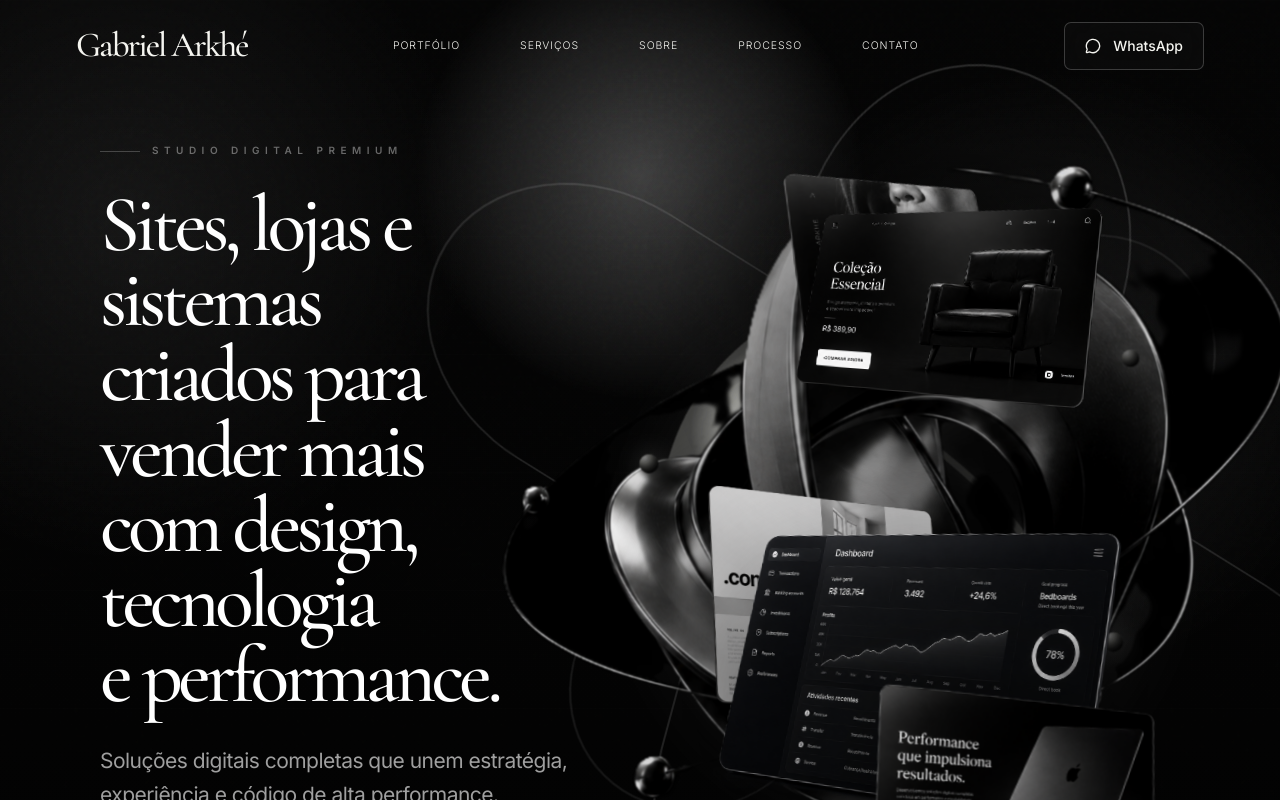
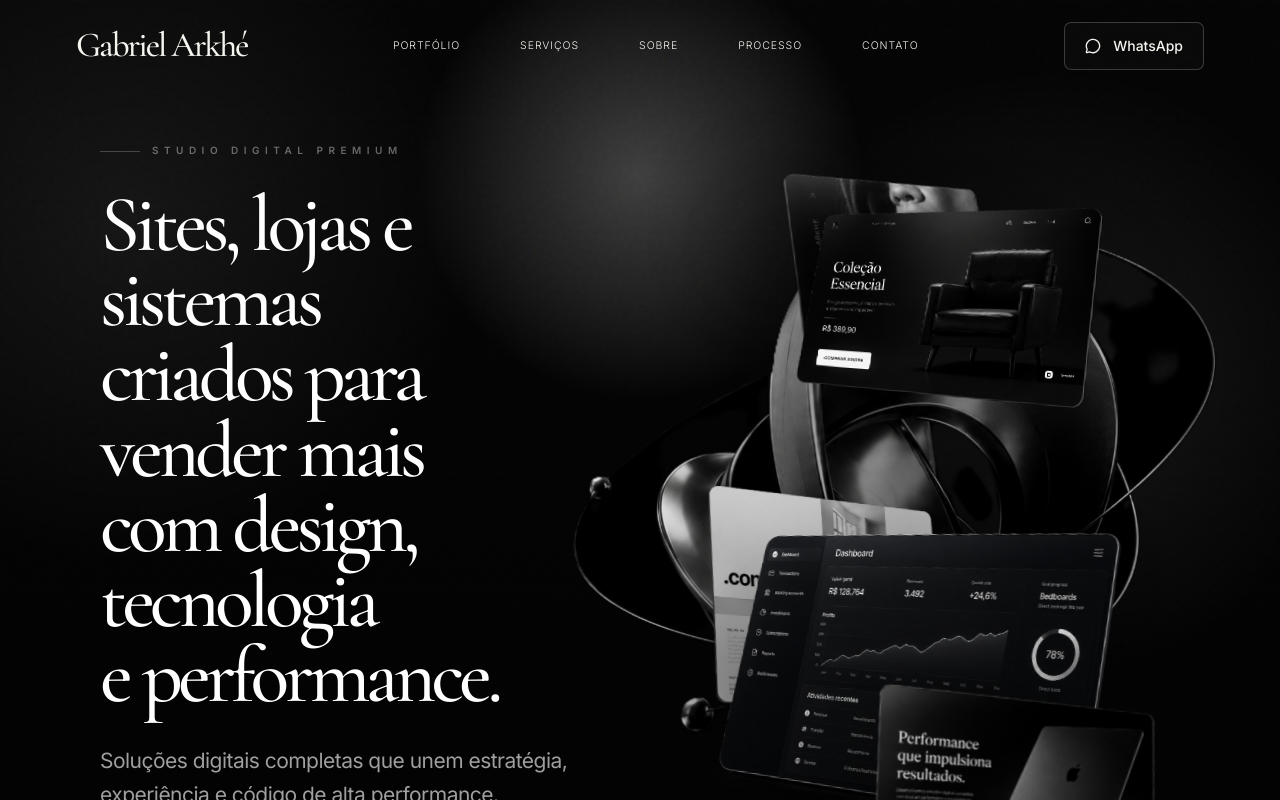
Before and after one commit to NeroProject329/portfolio-gabriel-arkhe, a Next.js app: page / in a window 1280 px wide. Shown: the top 800 px of the page. Built offline with nearby package versions, Linux system fonts and the light colour scheme.

Commit message:
metal-object

```diff
--- a/src/components/sections/HeroSection.tsx
+++ b/src/components/sections/HeroSection.tsx
@@ -201,16 +201,10 @@ export function HeroSection() {
                 delay: 0.18,
                 ease: [0.22, 1, 0.36, 1],
               }}
-              className="absolute left-[50%] top-[46%] z-20 h-[405px] w-[405px] -translate-x-1/2 -translate-y-1/2 sm:h-[520px] sm:w-[520px] lg:left-[49%] lg:top-[46%] lg:h-[610px] lg:w-[610px] xl:h-[685px] xl:w-[685px]"
+              className="absolute left-[50%] top-[44%] z-20 h-[330px] w-[330px] -translate-x-1/2 -translate-y-1/2 sm:h-[420px] sm:w-[420px] lg:left-[49%] lg:top-[44%] lg:h-[500px] lg:w-[500px] xl:h-[560px] xl:w-[560px]"
             >
               <div className="hero-metal-object">
-                <span className="hero-metal-core" />
-                <span className="hero-orbit hero-orbit-one" />
-                <span className="hero-orbit hero-orbit-two" />
-                <span className="hero-orbit hero-orbit-three" />
-                <span className="hero-orbit-dot hero-dot-one" />
-                <span className="hero-orbit-dot hero-dot-two" />
-                <span className="hero-orbit-dot hero-dot-three" />
+                <span className="hero-metal-glow" />
                 <span className="hero-metal-asset" />
               </div>
             </motion.div>
```
